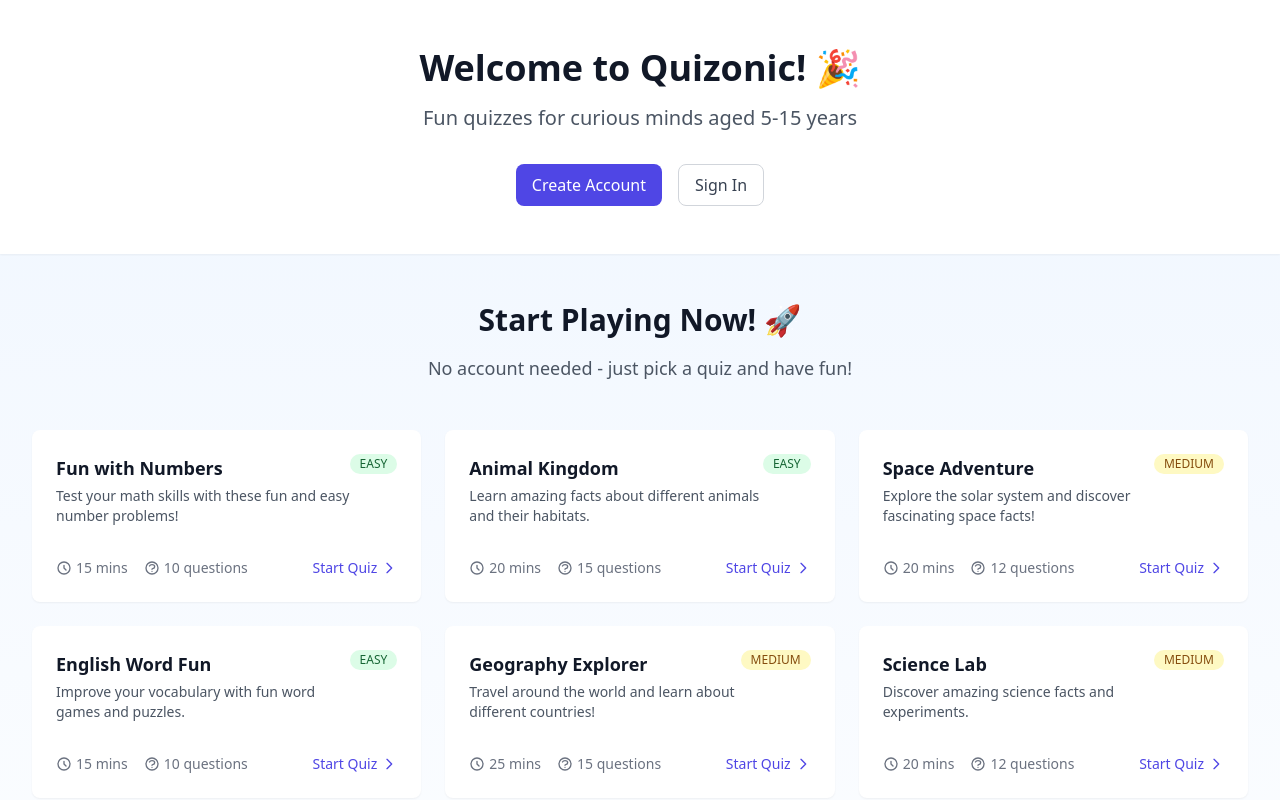
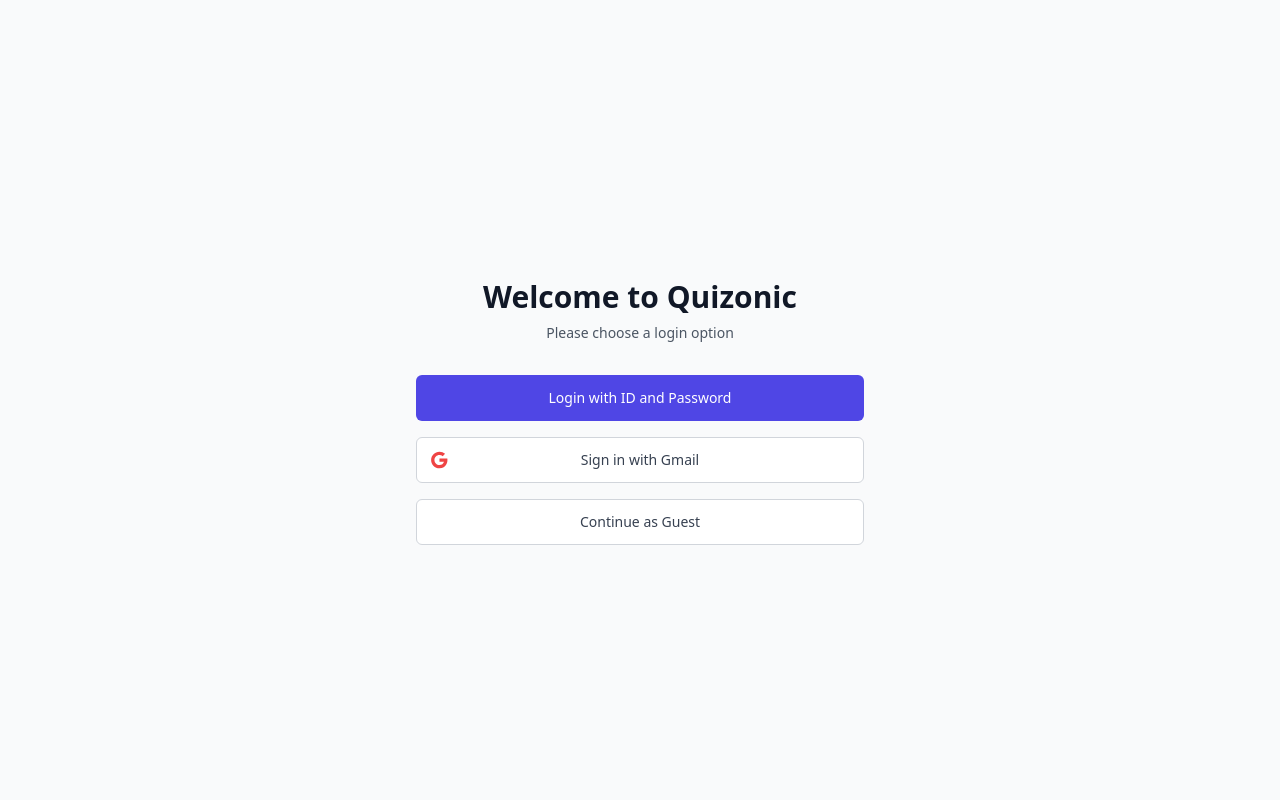
Before and after one commit to chandreshv/quizonic-fe, a React (Vite) app: page / in a window 1280 px wide. Shown: the top 800 px of the page. Built offline with nearby package versions, Linux system fonts and the light colour scheme.

Commit message:
Add login options to main page

```diff
--- a/src/App.tsx
+++ b/src/App.tsx
@@ -9,6 +9,7 @@ import { DashboardPage } from './pages/dashboard/DashboardPage';
 import { QuizPage } from './pages/quiz/QuizPage';
 import { QuizAttemptPage } from './pages/quiz/QuizAttemptPage';
 import { GuestHomePage } from './pages/home/GuestHomePage';
+import { LoginOptions } from './pages/auth/LoginOptions';
 
 // Create a client for React Query
 const queryClient = new QueryClient({
@@ -28,7 +29,8 @@ function App() {
         <Router>
           <Routes>
             {/* Public routes */}
-            <Route path="/" element={<GuestHomePage />} />
+            <Route path="/" element={<LoginOptions />} />
+            <Route path="/guest" element={<GuestHomePage />} />
             <Route
               path="/quiz/:id"
               element={
--- /dev/null
+++ b/src/pages/auth/LoginOptions.tsx
@@ -0,0 +1,48 @@
+import { Link } from 'react-router-dom';
+
+export const LoginOptions = () => {
+  return (
+    <div className="min-h-screen flex items-center justify-center bg-gray-50 py-12 px-4 sm:px-6 lg:px-8">
+      <div className="max-w-md w-full space-y-8">
+        <div>
+          <h2 className="mt-6 text-center text-3xl font-extrabold text-gray-900">
+            Welcome to Quizonic
+          </h2>
+          <p className="mt-2 text-center text-sm text-gray-600">
+            Please choose a login option
+          </p>
+        </div>
+
+        <div className="mt-8 space-y-4">
+          {/* ID and Password with login button */}
+          <Link
+            to="/login"
+            className="group relative w-full flex justify-center py-3 px-4 border border-transparent text-sm font-medium rounded-md text-white bg-primary hover:bg-primary/90 focus:outline-none focus:ring-2 focus:ring-offset-2 focus:ring-primary"
+          >
+            Login with ID and Password
+          </Link>
+
+          {/* Sign in with Gmail */}
+          <button
+            className="group relative w-full flex justify-center py-3 px-4 border border-gray-300 text-sm font-medium rounded-md text-gray-700 bg-white hover:bg-gray-50 focus:outline-none focus:ring-2 focus:ring-offset-2 focus:ring-primary"
+          >
+            <span className="absolute left-0 inset-y-0 flex items-center pl-3">
+              <svg className="h-5 w-5 text-red-500" viewBox="0 0 24 24" fill="currentColor">
+                <path d="M12.545,10.239v3.821h5.445c-0.712,2.315-2.647,3.972-5.445,3.972c-3.332,0-6.033-2.701-6.033-6.032s2.701-6.032,6.033-6.032c1.498,0,2.866,0.549,3.921,1.453l2.814-2.814C17.503,2.988,15.139,2,12.545,2C7.021,2,2.543,6.477,2.543,12s4.478,10,10.002,10c8.396,0,10.249-7.85,9.426-11.748L12.545,10.239z"/>
+              </svg>
+            </span>
+            Sign in with Gmail
+          </button>
+
+          {/* Continue as guest */}
+          <Link
+            to="/guest"
+            className="group relative w-full flex justify-center py-3 px-4 border border-gray-300 text-sm font-medium rounded-md text-gray-700 bg-white hover:bg-gray-50 focus:outline-none focus:ring-2 focus:ring-offset-2 focus:ring-primary"
+          >
+            Continue as Guest
+          </Link>
+        </div>
+      </div>
+    </div>
+  );
+};
```
